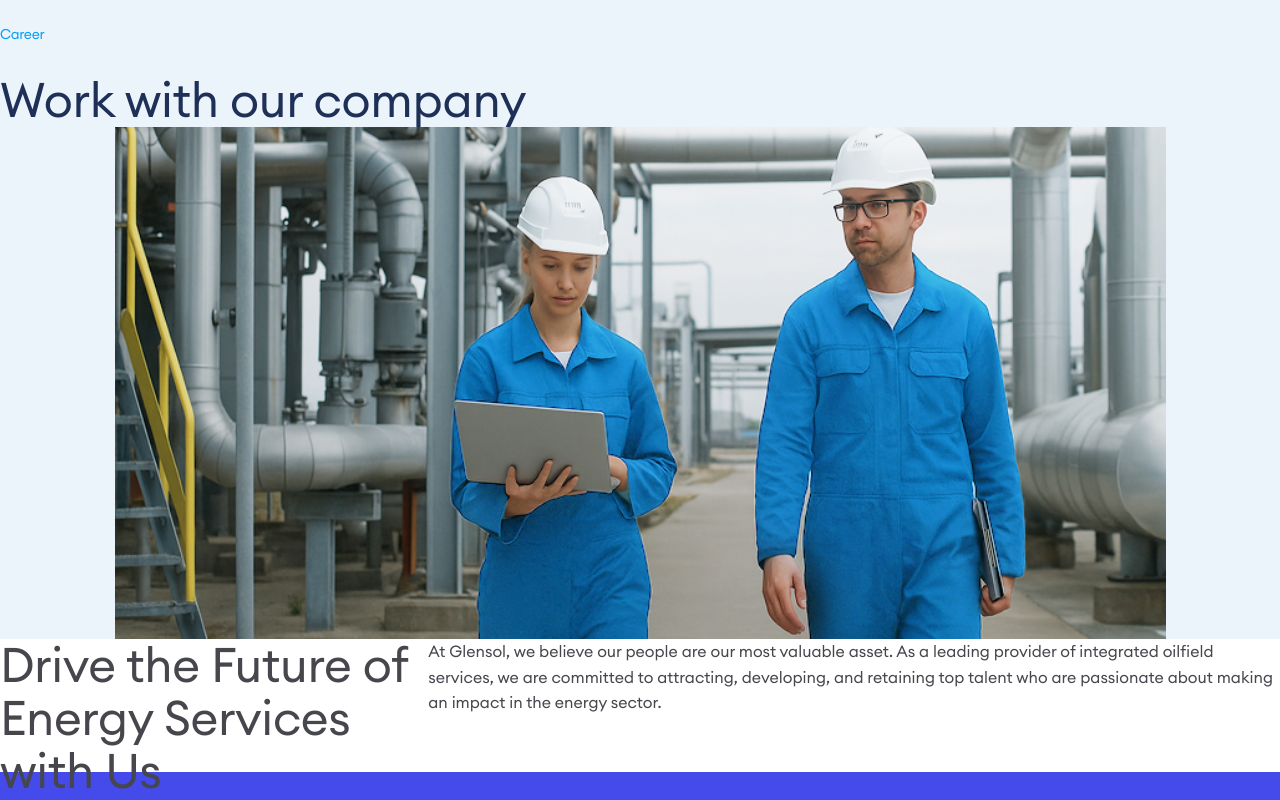
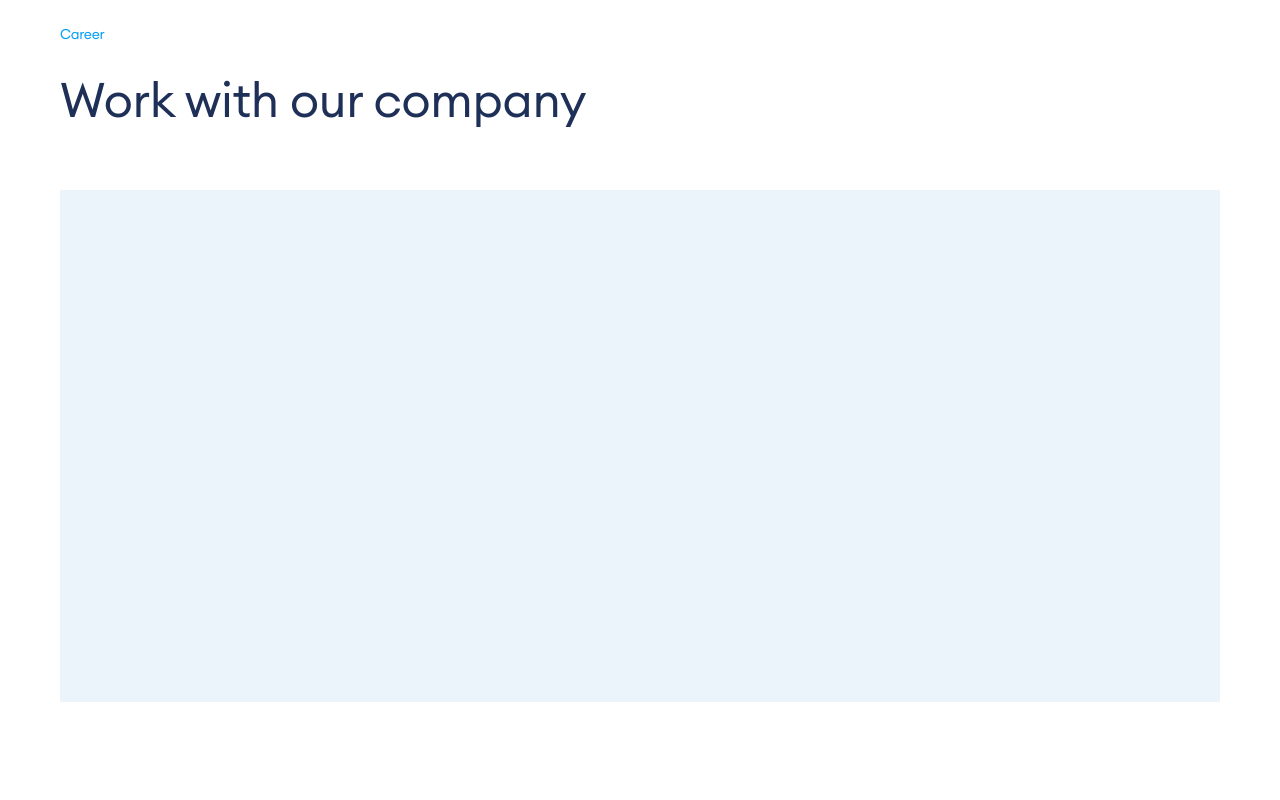
Before and after one commit to rashidovjavid1/Glensol, a React (Vite) app: page /careers in a window 1280 px wide. Shown: the part 760-1560 px from the top of the page. Built offline with nearby package versions, Linux system fonts and the light colour scheme.

Commit message:
Remove bottom section from Careers page and update styling for bottomPage

```diff
--- a/src/pages/Careers.jsx
+++ b/src/pages/Careers.jsx
@@ -22,20 +22,7 @@ const Careers = () => {
             <span>Career</span>
             <h3>Work with our company</h3>
           </div>
-          <div className="bottomPage">
-            <div className="bottomImage">
-              <img src={BottomCareers} alt="Bottom Image Careers" />
-            </div>
-            <div className="bottomText">
-              <h3>Drive the Future of Energy Services with Us</h3>
-              <p>
-                At Glensol, we believe our people are our most valuable asset.
-                As a leading provider of integrated oilfield services, we are
-                committed to attracting, developing, and retaining top talent
-                who are passionate about making an impact in the energy sector.
-              </p>
-            </div>
-          </div>
+          <div className="bottomPage"></div>
         </div>
       </div>
     </div>
--- a/src/styles/Pages.scss
+++ b/src/styles/Pages.scss
@@ -1178,10 +1178,12 @@
       box-sizing: border-box;
       margin-inline: auto;
       width: 100%;
-      background: #ebf4fa;
       margin-top: 6.3rem;
+      padding-inline: clamp(2rem, 5vw, 6rem);
 
       .bottomPage {
+        margin-top: 6.3rem;
+        background: #ebf4fa;
         height: 51.2rem;
         width: 100%;
 
```
